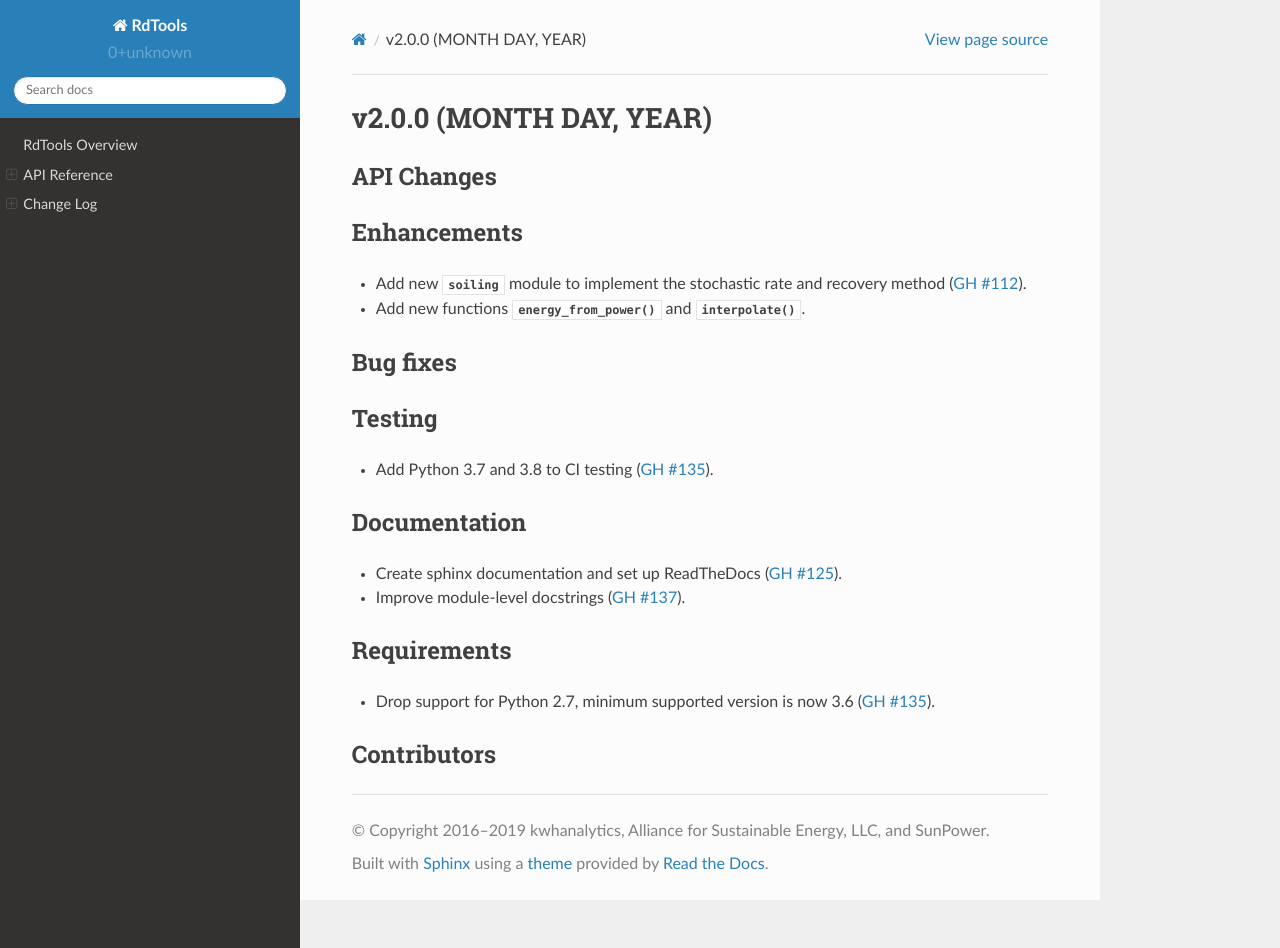
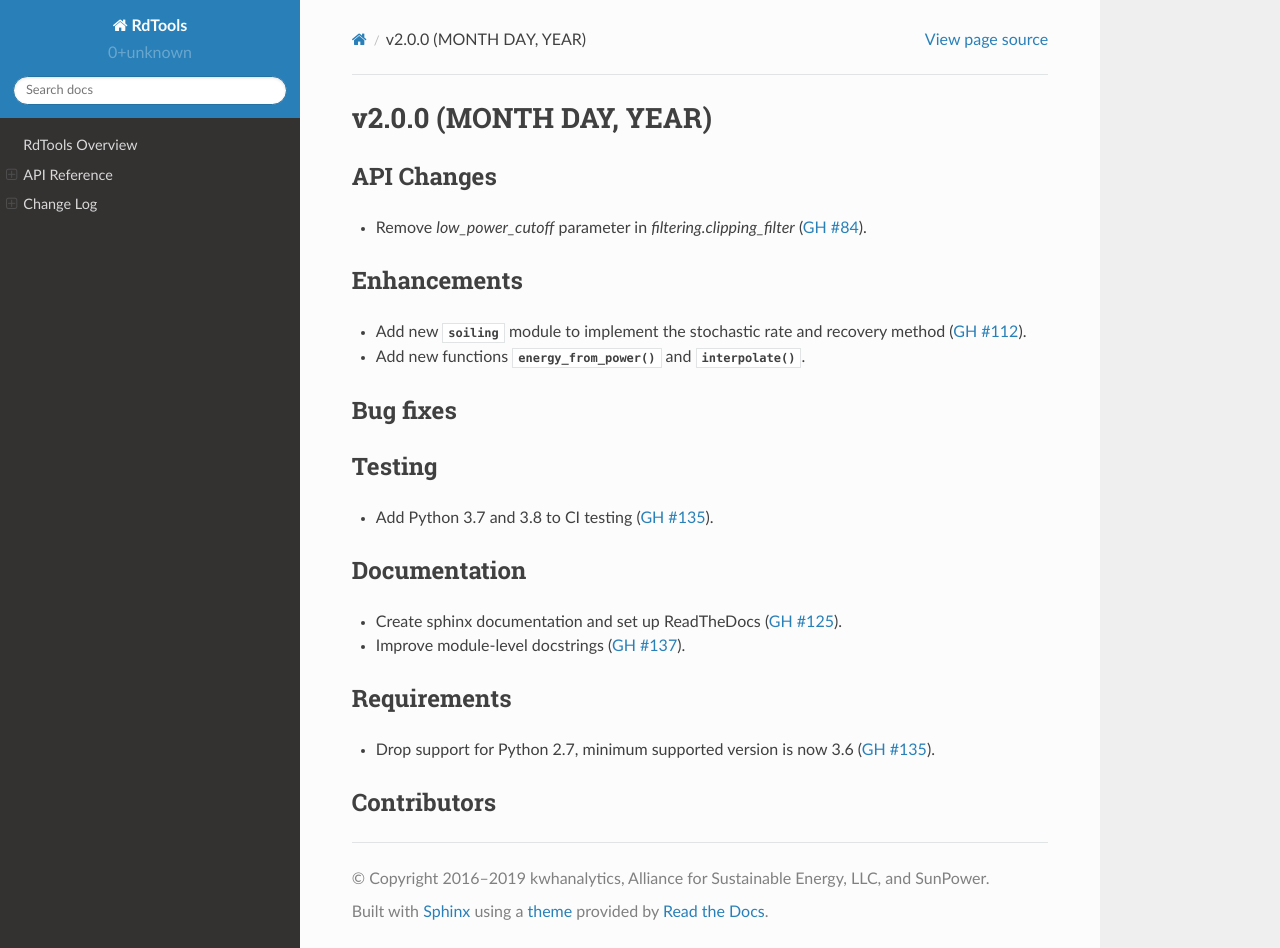
Before and after one commit to NREL/rdtools, a Sphinx documentation site: the page built from docs/sphinx/source/changelog/v2.0.0.rst, in a window 1280 px wide and 948 px high. Built offline with Sphinx 7.4.7 and the Read the Docs theme 2.0.0, drawn with Linux system fonts in a browser that asks for light colours; pages that are not in the unit, such as notebooks, are missing from menus.

Commit message:
Update v2.0.0.rst

```diff
--- a/docs/sphinx/source/changelog/v2.0.0.rst
+++ b/docs/sphinx/source/changelog/v2.0.0.rst
@@ -5,6 +5,7 @@ v2.0.0 (MONTH DAY, YEAR)
 
 API Changes
 -----------
+* Remove `low_power_cutoff` parameter in `filtering.clipping_filter` (:issue:`84`).
 
 Enhancements
 ------------
```
